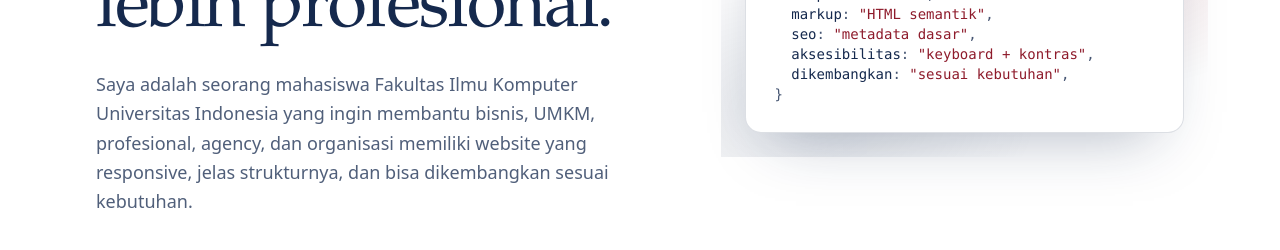
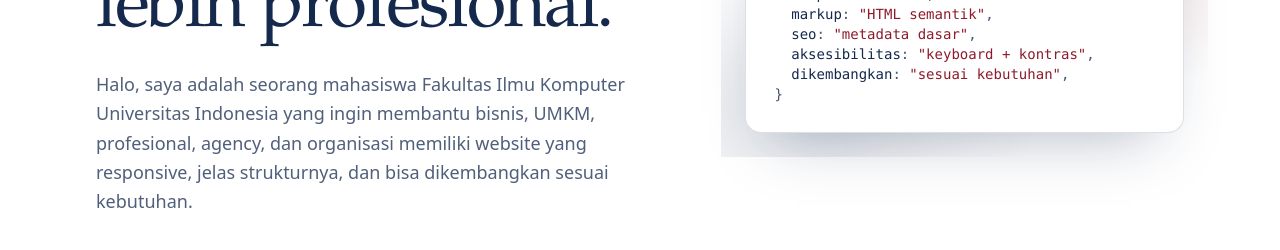
Before and after one commit to AdrielRaynard/Website-Pribadi-Fireflies, a Next.js app: page / in a window 1280 px wide. Shown: the part 443-693 px from the top of the page. Built offline with nearby package versions, Linux system fonts and the light colour scheme.

Commit message:
Merubah about me di homepage

```diff
--- a/components/Hero.tsx
+++ b/components/Hero.tsx
@@ -36,7 +36,7 @@ export default function Hero() {
             Website yang dibangun agar bisnis Anda tampil lebih profesional.
           </h1>
           <p className="rise mt-6 max-w-xl text-lg leading-relaxed text-ink/75" style={{ animationDelay: ".16s" }}>
-            Saya adalah seorang mahasiswa Fakultas Ilmu Komputer Universitas Indonesia yang ingin membantu bisnis, UMKM, profesional, agency, dan organisasi memiliki website yang responsive, jelas strukturnya, dan bisa dikembangkan sesuai kebutuhan.
+            Halo, saya adalah seorang mahasiswa Fakultas Ilmu Komputer Universitas Indonesia yang ingin membantu bisnis, UMKM, profesional, agency, dan organisasi memiliki website yang responsive, jelas strukturnya, dan bisa dikembangkan sesuai kebutuhan.
           </p>
           <div className="rise mt-9 flex flex-col gap-3 sm:flex-row" style={{ animationDelay: ".24s" }}>
             <LinkButton href="/contact">Konsultasi Gratis</LinkButton>
```
